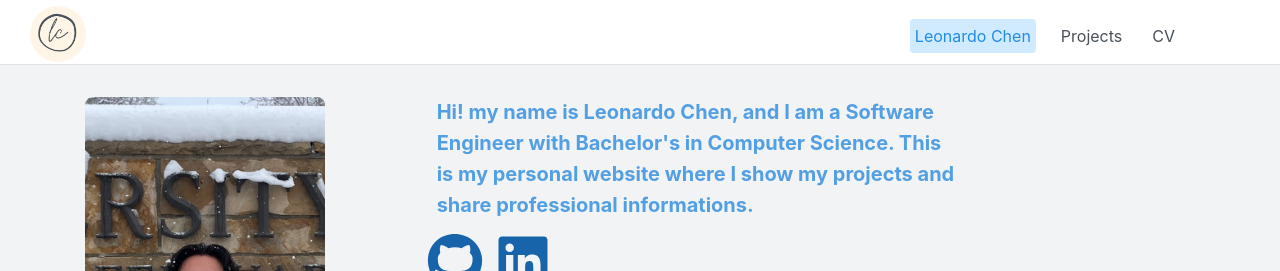
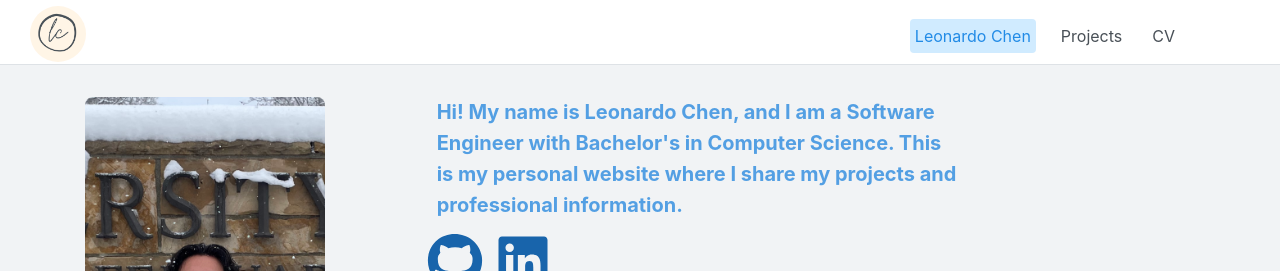
Before and after one commit to Lynczera/personal-web, a React (Vite) app: page / in a window 1280 px wide. Shown: the top 271 px of the page. Built offline with nearby package versions, Linux system fonts and the light colour scheme.

Commit message:
fix text

```diff
--- a/src/pages/Home.jsx
+++ b/src/pages/Home.jsx
@@ -44,10 +44,10 @@ export const Home = () => {
                     fz="xl"
                     fw={750}
                   >
-                    Hi! my name is Leonardo Chen, and I am a Software Engineer
+                    Hi! My name is Leonardo Chen, and I am a Software Engineer
                     with Bachelor's in Computer Science.
-                    This is my personal website where I show my projects and
-                    share professional informations.
+                    This is my personal website where I share my projects and
+                    professional information.
                   </Text>
                 </Container>
               </Flex>
```
